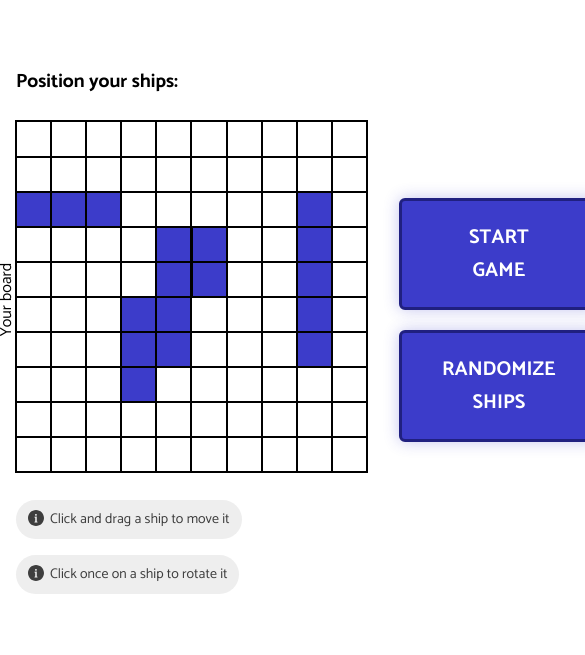
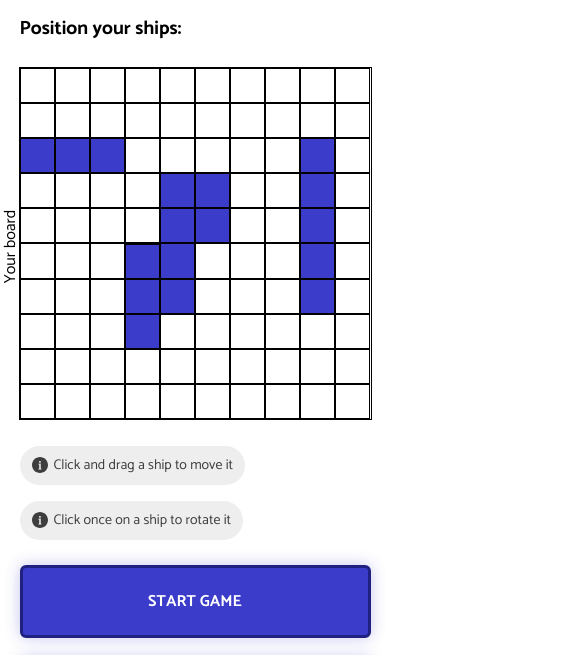
Before and after one commit to nelrnd/battleship, a website with bundled scripts: page index.html in a window 390 px wide. Shown: the part 90-745 px from the top of the page, 585 px wide, since content can reach past the window. Built offline with nearby package versions, Linux system fonts and the light colour scheme.

Commit message:
Make main section go column in smaller screen sizes

```diff
--- a/style.css
+++ b/style.css
@@ -236,6 +236,7 @@ h2 {
   gap: 1rem;
   flex-wrap: wrap;
   max-width: var(--grid-dim);
+  margin-bottom: 1rem;
 }
 
 .info {
@@ -294,8 +295,8 @@ h2 {
     padding: 1.5rem;
   }
   main {
-    flex-direction: column;
-    gap: 2rem;
+    grid-template-columns: auto;
+    gap: 1vh;
   }
   .board {
     margin-bottom: 1.7rem;
@@ -309,4 +310,7 @@ h2 {
     top: 0px;
     bottom: 0px;
   }
+  .btn {
+    font-size: 16px;
+  }
 }
```
